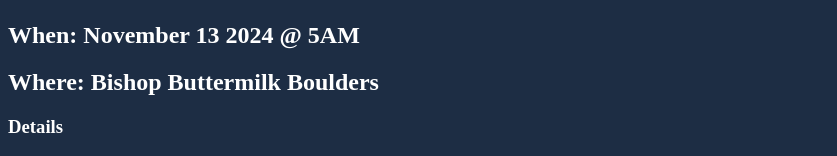
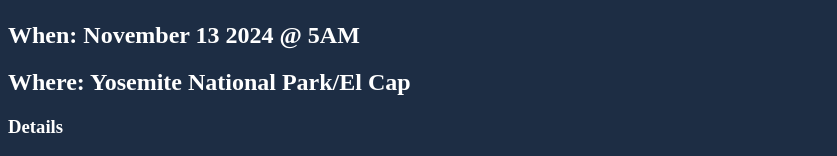
Before and after one commit to tanner9427/CragCrew, a website: page packages/proto/public/yosemite.html in a window 1280 px wide. Shown: the part 415-571 px from the top of the page, without its empty margins (0-837 px from the left). Drawn offline with Linux system fonts and the light colour scheme; files whose address does not match are found by name.

Commit message:
updates of readme and yosemite page

```diff
--- a/packages/proto/public/yosemite.html
+++ b/packages/proto/public/yosemite.html
@@ -13,7 +13,7 @@
     <h1>Yosemite Climbing</h1>
     <img src="../images/yosemite.jpg" width=500px alt="Yosemite" />
     <h2>When: November 13 2024 @ 5AM</h2>
-    <h2>Where: Bishop Buttermilk Boulders</h2>
+    <h2>Where: Yosemite National Park/El Cap</h2>
     <h3>Details</h3>
     <p>Looking for a partner for the infamous "Nose". I honestly don't want to free solo this because I'll get too bored by myself.
     </p>
```
Also changed, not shown: README.txt.
